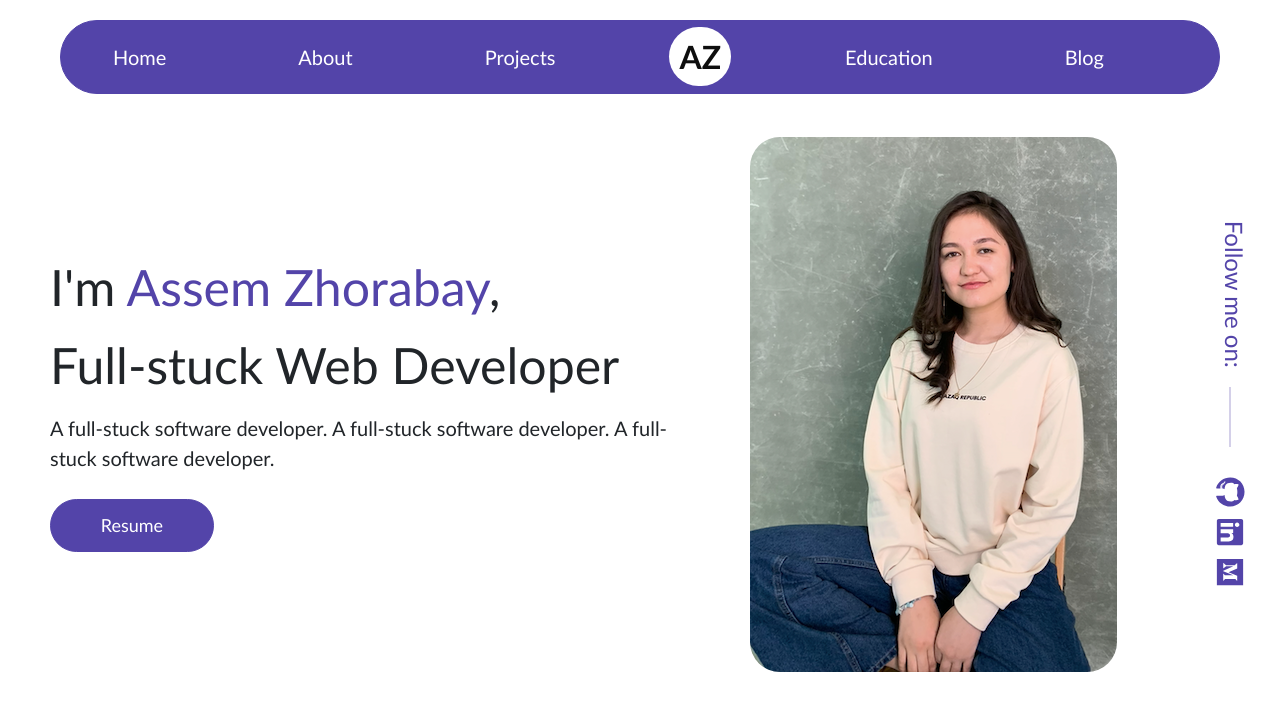
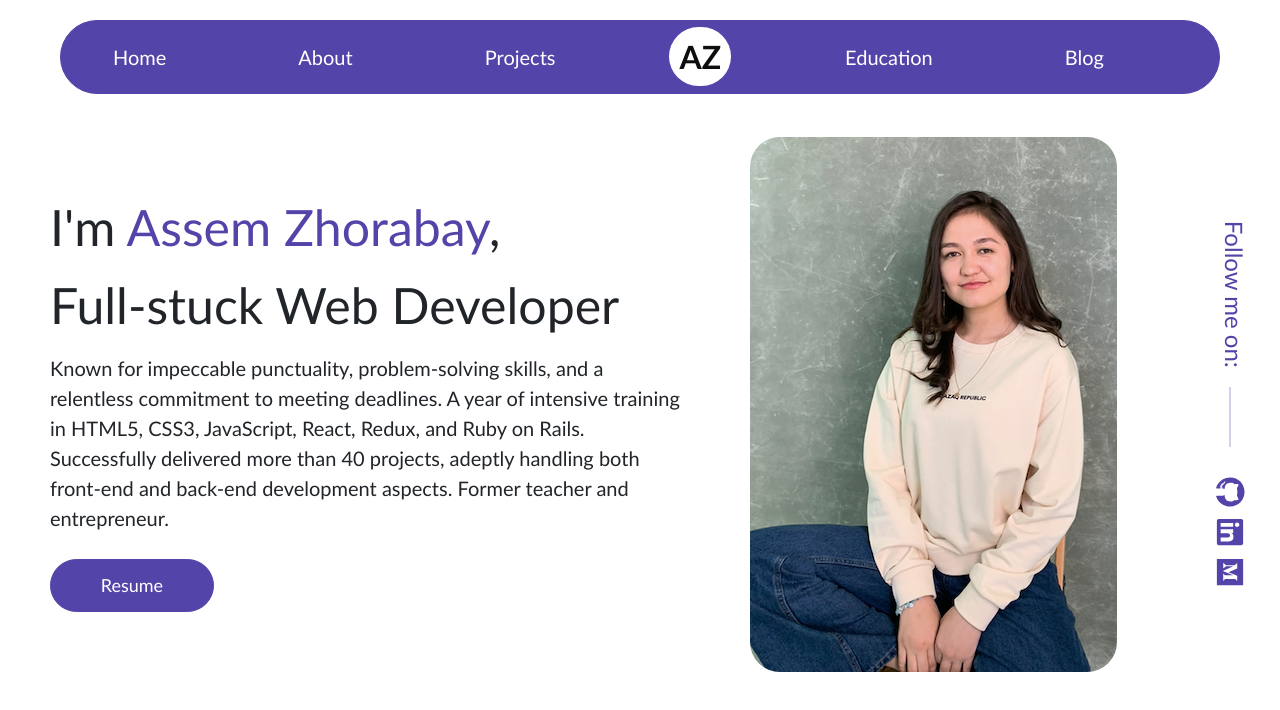
Before and after one commit to zhorabay/Portfolio, a React (Create React App) app: page / in a window 1280 px wide. Shown: the top 710 px of the page. Built offline with nearby package versions, Linux system fonts and the light colour scheme.

Commit message:
Update mainpage info

```diff
--- a/src/components/Mainpage/MainPage.jsx
+++ b/src/components/Mainpage/MainPage.jsx
@@ -12,7 +12,7 @@ const MainPage = () => (
         ,
       </h2>
       <h2 className="main-h2">Full-stuck Web Developer</h2>
-      <p className="main-p">A full-stuck software developer. A full-stuck software developer. A full-stuck software developer.</p>
+      <p className="main-p">Known for impeccable punctuality, problem-solving skills, and a relentless commitment to meeting deadlines. A year of intensive training in HTML5, CSS3, JavaScript, React, Redux, and Ruby on Rails. Successfully delivered more than 40 projects, adeptly handling both front-end and back-end development aspects. Former teacher and entrepreneur.</p>
       <a className="resume-l" href="https://docs.google.com/document/d/1UPe6f3av9-H3O1piw2bIIDJs0mJCB2GSdUAo9DyOxRA/edit?usp=sharing"><button type="button" className="cv-btn">Resume</button></a>
     </div>
     <div>
```
